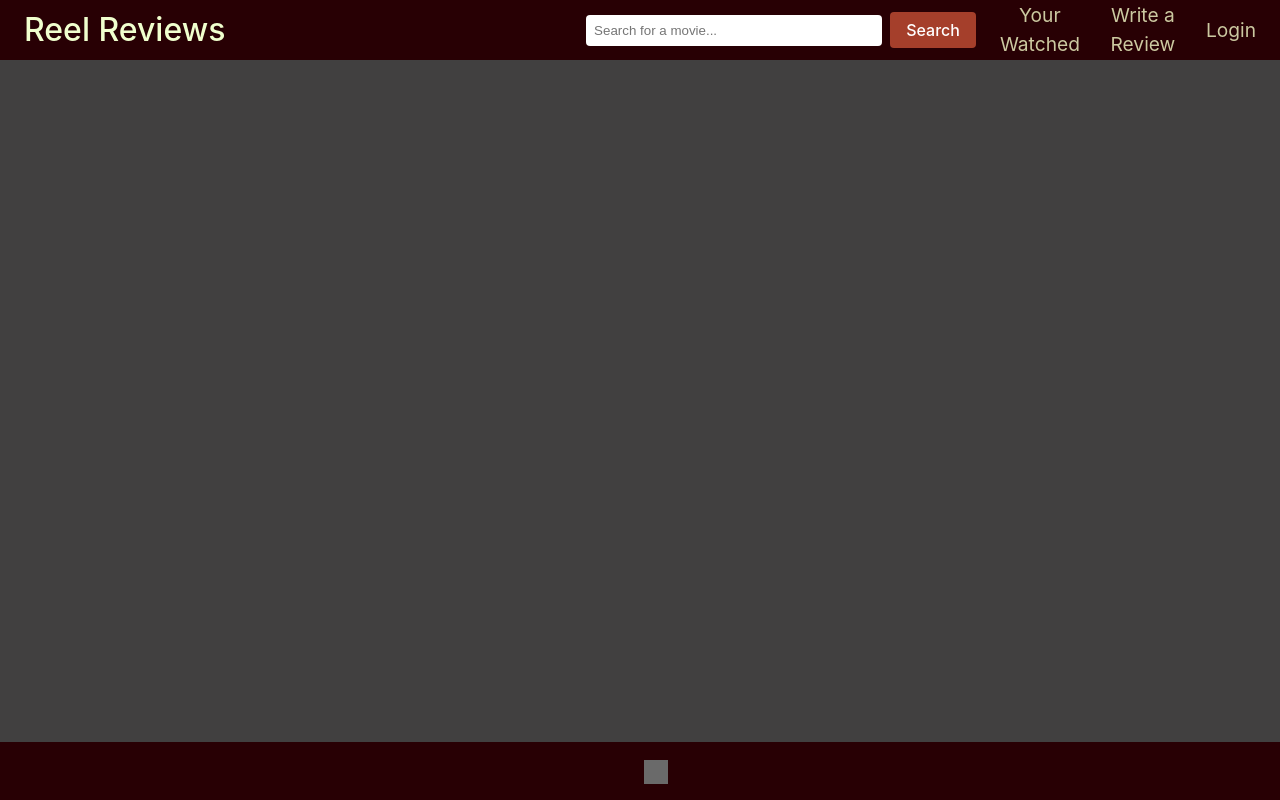
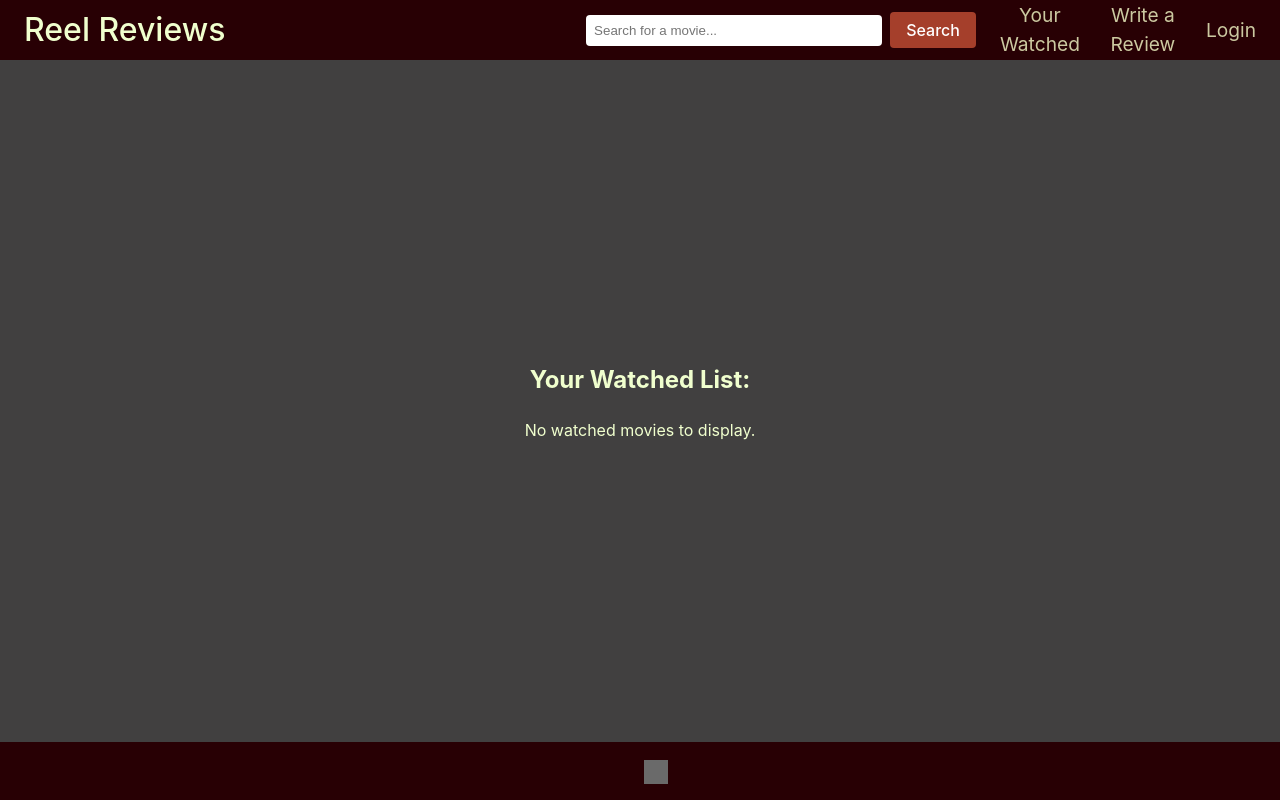
Before and after one commit to J0263/Movie-Review, a React (Vite) app in the folder client/: page /your-watched in a window 1280 px wide. Built offline with nearby package versions, Linux system fonts and the light colour scheme; grey boxes are pictures that could not be loaded.

Commit message:
watched page almost done

```diff
--- a/client/src/App.tsx
+++ b/client/src/App.tsx
@@ -7,6 +7,7 @@ import ReviewPage from './pages/ReviewPage';
 import MovieInfo from './pages/MovieInfo';
 import LoginPage from './pages/LoginPage';
 import './App.css';
+import WatchedPage from './pages/WatchedPage';
 
 const App = () => {
   return (
@@ -21,7 +22,7 @@ const App = () => {
             <Route path="/search" element={<SearchPage />} />
             <Route path="/review/:imdbID" element={<ReviewPage />} />
             <Route path="/movie-info" element={<MovieInfo />} />
-            {/* <Route path="/your-watched" element={<WatchedPage />} /> */}
+            <Route path="/your-watched" element={<WatchedPage/>} />
             <Route path="/write-review" element={<ReviewPage />} />
             <Route path="/login" element={<LoginPage />} />
             <Route path="" element={<div>Page not found</div>} /> {/* Fallback for unknown routes */}
--- a/client/src/pages/WatchedPage.tsx
+++ b/client/src/pages/WatchedPage.tsx
@@ -0,0 +1,55 @@
+import { useEffect, useState } from 'react';
+import { Link } from 'react-router-dom';
+
+
+interface Movie {
+  imdbID: string;
+  Title: string;
+  Poster: string;
+}
+
+const WatchedPage = () => {
+  const [watchedMovies, setWatchedMovies] = useState<Movie[]>([]);
+
+  useEffect(() => {
+    // Get the saved reviews from localStorage
+    const savedReviews = localStorage.getItem('movieReviews');
+
+    if (savedReviews) {
+      // Parse the saved reviews data from localStorage
+      const parsedData = JSON.parse(savedReviews);
+      setWatchedMovies(parsedData?.watchedMovies || []); // Set the movies into state
+    }
+  }, []); // Empty dependency array ensures this runs only once, when the component mounts
+
+  return (
+    <div>
+      <h2>Your Watched List:</h2>
+
+      {/* If there are no movies, show a fallback message */}
+      <ul style={{ listStyleType: '200px', padding: 0 }}>
+        {watchedMovies.length > 0 ? (
+          watchedMovies.map((movie) => (
+            <li key={movie.imdbID} style={{ marginBottom: '20px', textAlign: 'center' }}>
+              <Link
+                to={`/movie-info/${movie.imdbID}`}
+                style={{ textDecoration: 'none', color: 'black' }}
+              >
+                <h3>{movie.Title}</h3> {/* Display movie title */}
+              </Link>
+              <img
+                src={movie.Poster !== "N/A" ? movie.Poster : 'https://via.placeholder.com/200'}
+                alt={movie.Title}
+                style={{ width: '200px', borderRadius: '8px', marginTop: '10px' }}
+              /> {/* Display movie poster with fallback */}
+            </li>
+          ))
+        ) : (
+          <p>No watched movies to display.</p> // Fallback message
+        )}
+      </ul>
+    </div>
+  );
+};
+
+export default WatchedPage;
```
